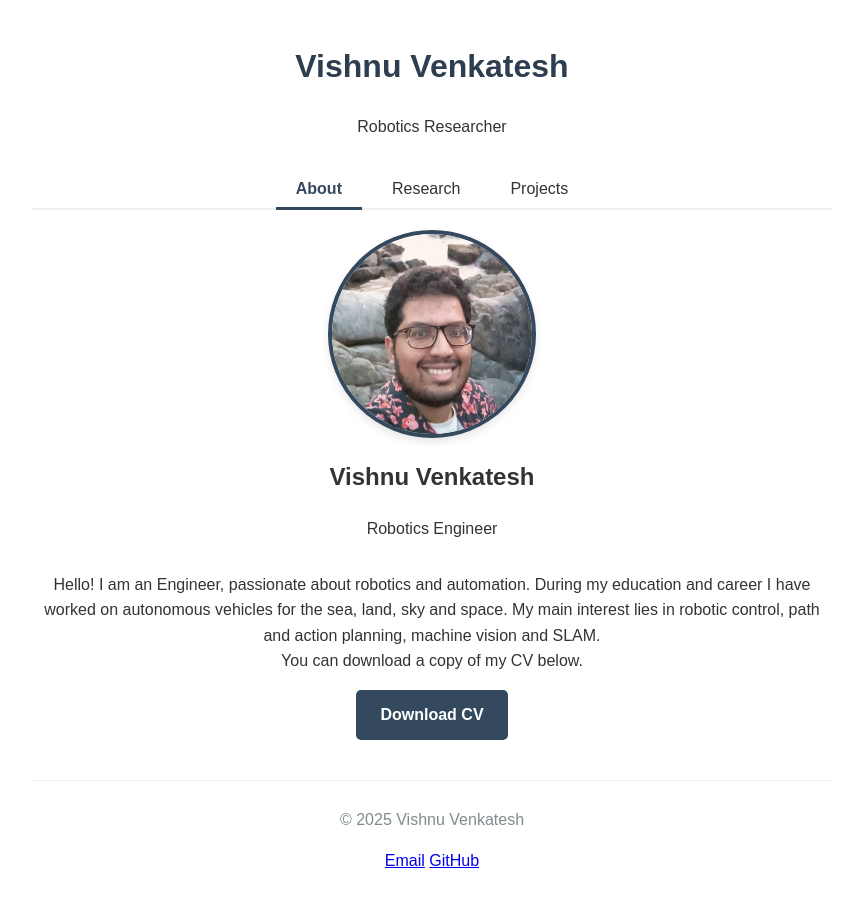
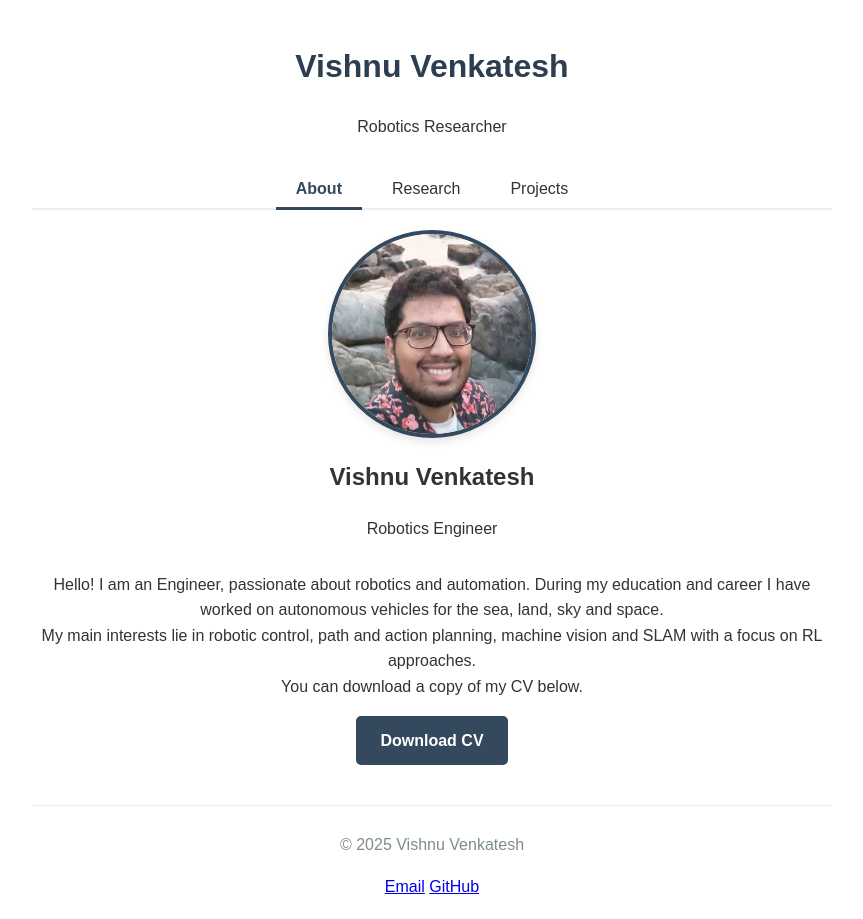
Before and after one commit to Vishnu96/Vishnu96.github.io, a Jekyll site: the page built from index.html, in a window 1280 px wide. Shown: the whole page, without its empty margins (208-1071 px from the left). Built offline with Jekyll 4.4.1, drawn with Linux system fonts in a browser that asks for light colours.

Commit message:
updated resume.

```diff
--- a/_includes/about.html
+++ b/_includes/about.html
@@ -9,8 +9,8 @@
 
     <div class="about-text">
         <p>Hello! I am an Engineer, passionate about robotics and automation. During my education and career
-            I have worked on autonomous vehicles for the sea, land, sky and space. My main interest lies in
-            robotic control, path and action planning, machine vision and SLAM. <br> You can download a copy of my
+            I have worked on autonomous vehicles for the sea, land, sky and space. <br> My main interests lie in
+            robotic control, path and action planning, machine vision and SLAM with a focus on RL approaches. <br> You can download a copy of my
             CV below.</p>
         <a href="/files/VVResume.pdf" download="Vishnu_Venkatesh_CV.pdf" class="download-btn">
             Download CV
```
Also changed, not shown: 1 other file.
